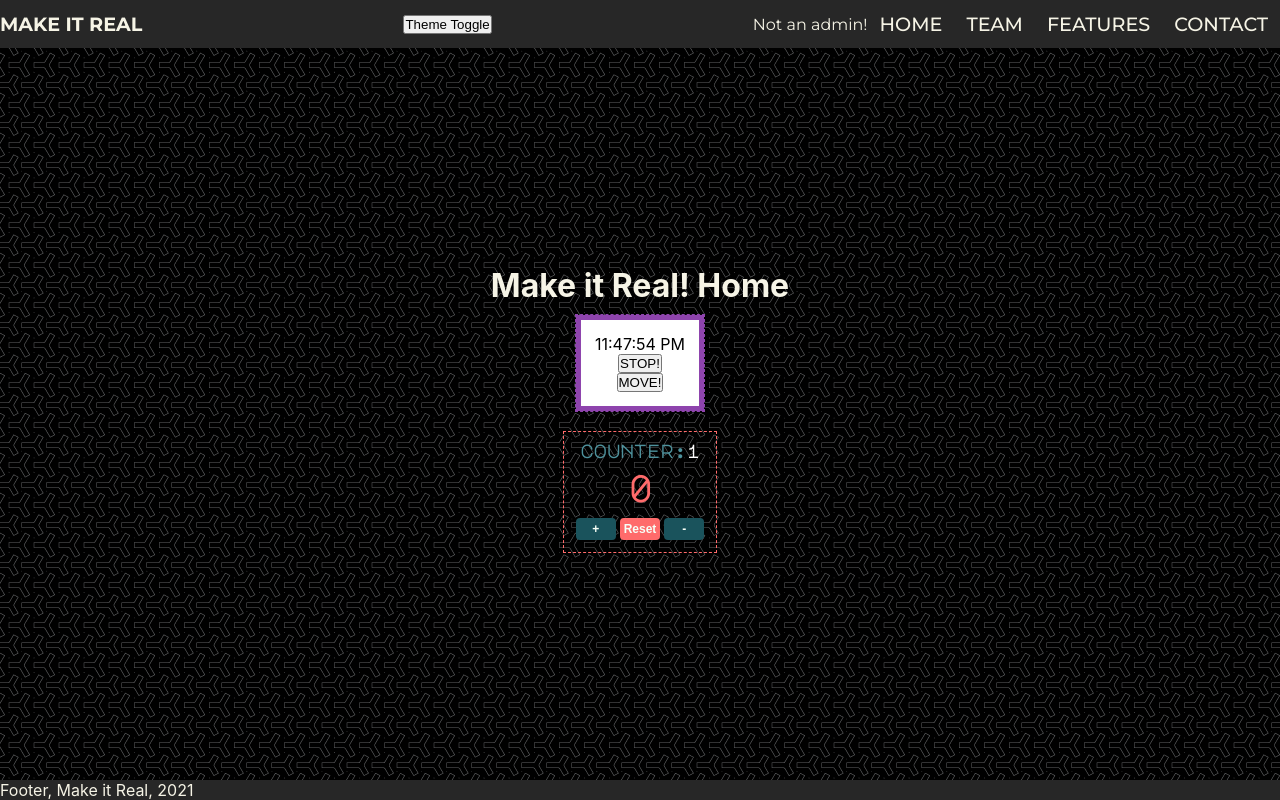
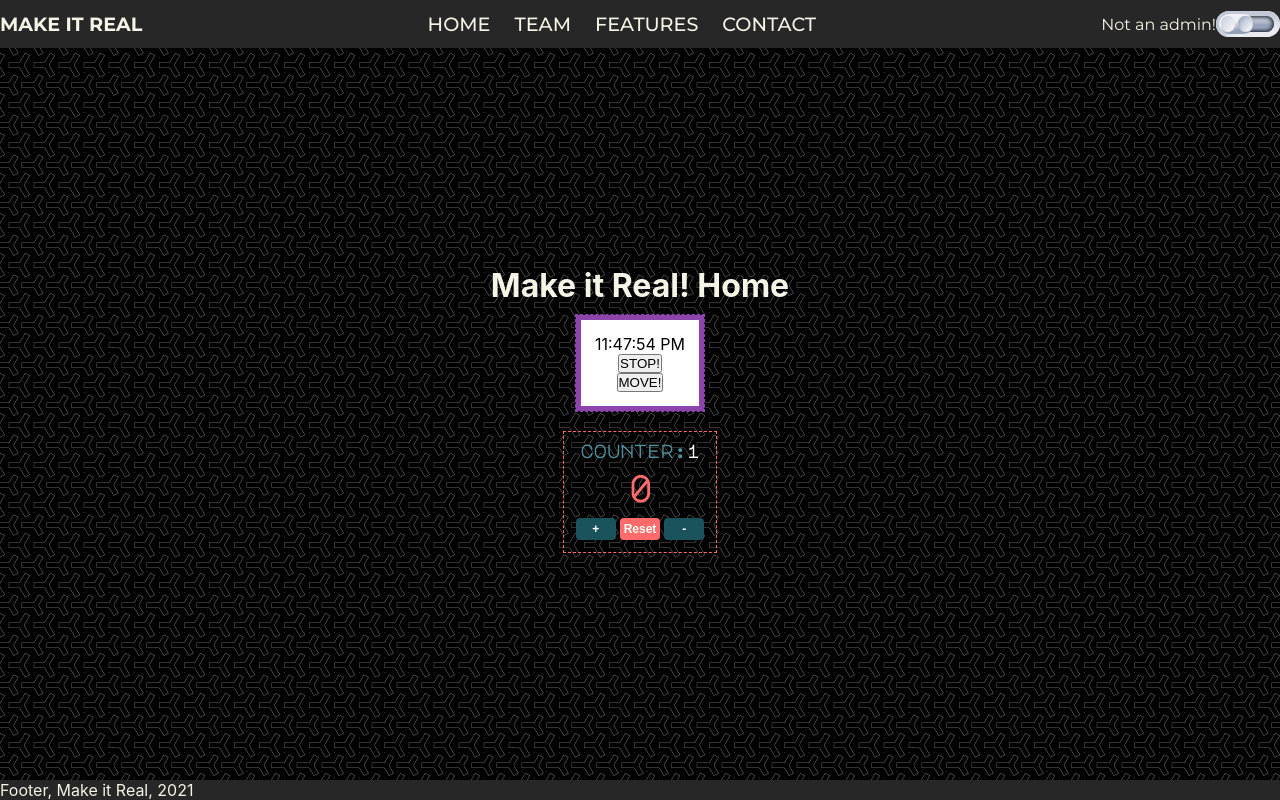
Before and after one commit to makeitrealcamp/top-v11, a React (Create React App) app in the folder packages/react-mir/: page / in a window 1280 px wide. Built offline with nearby package versions, Linux system fonts and the light colour scheme.

Commit message:
feat(react-mir): update Header component

```diff
--- a/packages/react-mir/src/Header/index.js
+++ b/packages/react-mir/src/Header/index.js
@@ -1,24 +1,21 @@
-import React, { useState, useContext } from "react";
+import React, { useContext } from 'react';
 import PropTypes from 'prop-types';
-import Navbar from "../Navbar/";
 import { UserContext, ThemeColors, ThemeContext } from '../App';
+import Navbar from '../Navbar/';
+import ToggleButton from '../ToggleButton/'
 
 const Header = ({ company }) => {
   const { user } = useContext(UserContext);
   const { theme, setTheme } = useContext(ThemeContext);
 
-  const toggleTheme = () => {
-    theme == 'dark' ? setTheme('light'): setTheme('dark')
-  }
-
   return (
     <header style={ ThemeColors[theme] }>
       <span id="company-name" style={ ThemeColors[theme] }>{company}</span>
       <span className="flex"></span>
-      <button onClick={ () => toggleTheme() }>Theme Toggle</button>
+      <Navbar />
       <span className="flex"></span>
       { user.token ? <span>{ user.name } { user.surname }</span> : <span>Not an admin!</span>}
-      <Navbar />
+      <ToggleButton />
     </header>
   );
 }
```
